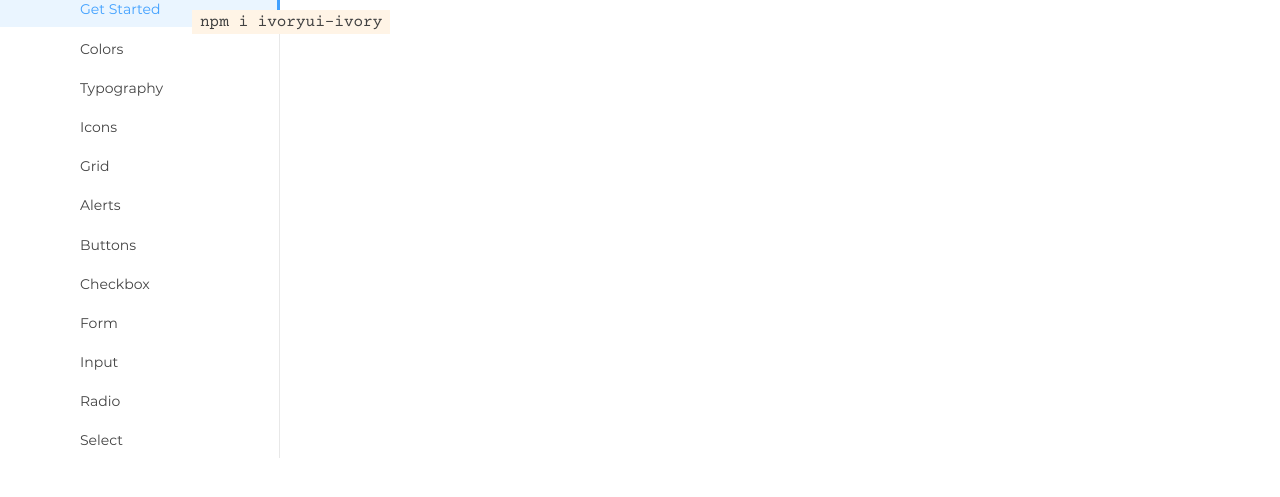
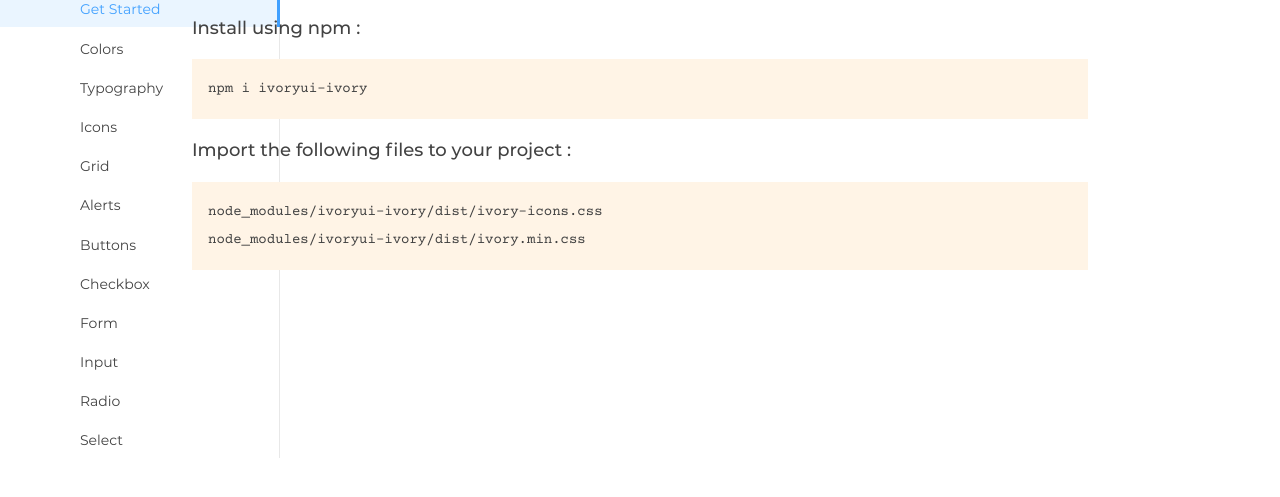
Before and after one commit to IVORY-UI/ivory, a website: page docs/index.html in a window 1280 px wide. Both pictures are taken after a click on the link "Get Started". Shown: the part 83-580 px from the top of the page. Drawn offline with nearby package versions, Linux system fonts and the light colour scheme.

```diff
--- a/docs/docs-styles.css
+++ b/docs/docs-styles.css
@@ -158,9 +158,16 @@
   background-color: #F1F3F5;
   border: 1px solid #DEE2E6;
 }
-
 code {
   font-family: 'Courier Prime', monospace;
   background-color: #FFF4E6;
   padding: 0.2rem 0.5rem;
 }
+pre {
+  font-family: 'Courier Prime', monospace;
+  background-color: #FFF4E6;
+  padding: 1rem;
+  font-size: 0.875rem;
+  line-height: 1.75rem;
+  margin-bottom: 1rem;
+}
--- a/docs/index.html
+++ b/docs/index.html
@@ -91,7 +91,10 @@
         <section id="getstart" class="docs-section">
           <h1 class="section-title">Get Started</h1>
           <div class="section-body">
-            <code>npm i ivoryui-ivory</code>
+            <h6>Install using npm : </h6>
+            <pre>npm i ivoryui-ivory</pre>
+            <h6>Import the following files to your project : </h6>
+            <pre>node_modules/ivoryui-ivory/dist/ivory-icons.css <br/>node_modules/ivoryui-ivory/dist/ivory.min.css</pre>
           </div>
         </section>
 
--- a/package.json
+++ b/package.json
@@ -1,7 +1,7 @@
 {
   "name": "ivoryui-ivory",
   "description": "IVORY is simple and highly customizable CSS framework, gives you all to build your pages faster and easier.",
-  "version": "4.0.1",
+  "version": "4.0.0",
   "repository": {
     "type": "git",
     "url": "git+https://github.com/IVORY-UI/ivory.git"
```
Also changed, not shown: README.md, 1 other file.
